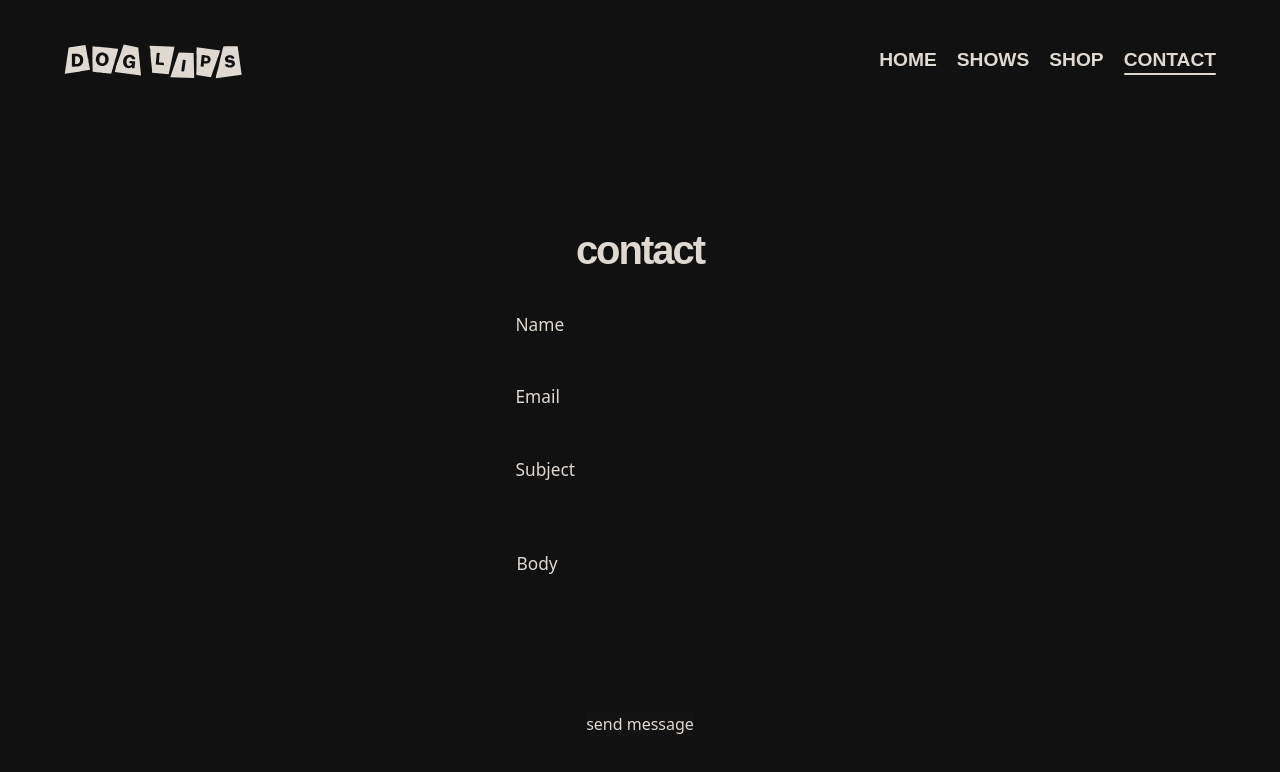
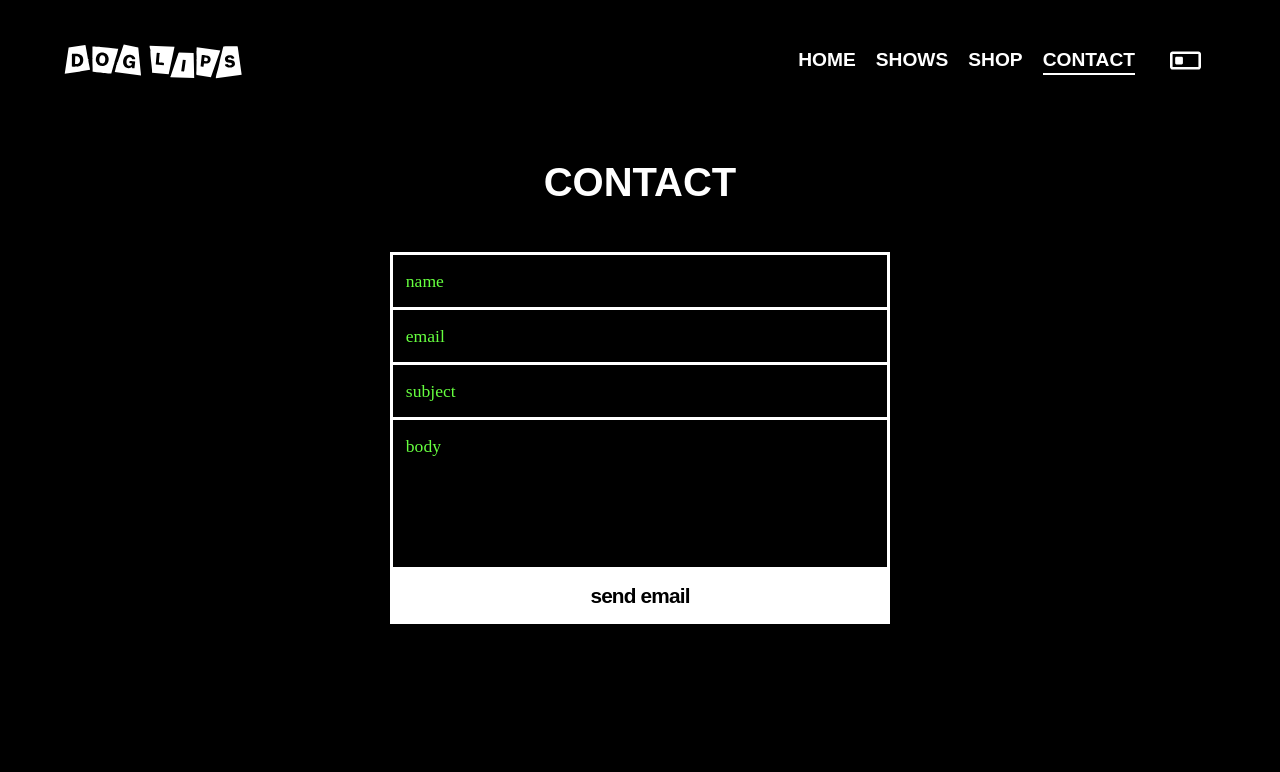
Before and after one commit to qinflan/dog-lips-site, a React (Vite) app: page /contact in a window 1280 px wide. Shown: the top 772 px of the page. Built offline with nearby package versions, Linux system fonts and the light colour scheme; a web font is replaced by a local one.

Commit message:
contact and styling

```diff
--- a/src/App.css
+++ b/src/App.css
@@ -23,5 +23,15 @@ h1 {
   font-family: "neue-haas-grotesk-display", Arial, Helvetica, sans-serif;
   font-weight: 700;
   font-size: 2.5em;
-  letter-spacing: -0.05em;
+  color: var(--primary-text);
+  user-select: none;
 }
+
+/* h1 {
+  font-family: "Eurostile", Arial, Helvetica, sans-serif;
+  font-weight: 800;
+  font-size: 2.5em;
+  letter-spacing: -0.04em;
+  color: var(--primary-text);
+  text-transform: uppercase;
+} */
--- a/src/components/Navbar.css
+++ b/src/components/Navbar.css
@@ -27,7 +27,7 @@
     text-decoration: none;
     font-size: larger;
     font-family: "eurostile", sans-serif;
-    font-weight: 700;
+    font-weight: 800;
     font-style: normal;
     user-select: none;
 }
@@ -49,7 +49,6 @@
   left: 0; right: 0; bottom: -5px;
   height: 2px;
   background: var(--nav-text);
-  border-radius: 1px;
   transform: scaleX(0);
   transform-origin: left;
   transition: transform 0.3s cubic-bezier(.6,0,.2,1);
@@ -61,12 +60,18 @@
   transform: scaleX(1);
 }
 
+.theme-slider-container {
+    display: flex;
+    align-items: center;
+    justify-content: center;
+    padding: 0px 15px;
+}
 .mobile-nav-btn {
     background-color: var(--page-background);
     color: var(--icon);
     cursor: pointer;
     padding: 0.3rem;
-    border-radius: 0.375rem;
+    border-radius: 0.1rem;
     transition: 0.3s;
 }
 
@@ -102,7 +107,7 @@
     font-style: normal;
     font-size: 4em;
     line-height: 1.1em;
-    letter-spacing: -0.02em;
+    letter-spacing: -0.05em;
 }
 
 .mobile-nav-link:hover {
--- a/src/components/Navbar.tsx
+++ b/src/components/Navbar.tsx
@@ -1,6 +1,17 @@
 import { useEffect, useState, useRef } from "react"
-import { motion, AnimatePresence, easeInOut, circIn, circOut, circInOut, backIn, backInOut, backOut, anticipate } from "motion/react"
+import { motion,
+    AnimatePresence,
+    easeInOut,
+    circIn,
+    circOut,
+    circInOut,
+    backIn,
+    backInOut,
+    backOut,
+    anticipate
+} from "motion/react"
 import "./Navbar.css"
+import { ToggleTheme } from '../components/theme/toggleTheme'
 import { IoClose } from "react-icons/io5";
 import { NavLink } from 'react-router'
 import { DynamicLogo } from './theme/DynamicLogo'
@@ -89,6 +100,9 @@ const Navbar = () => {
                 <NavLink className="nav-link" to="/contact">
                     <span>CONTACT</span>
                 </NavLink>
+                <div className="theme-slider-container">
+                <ToggleTheme/>
+                </div>
               </div>
 
             {/* Mobile Menu Button */}
--- a/src/components/theme/toggleTheme.tsx
+++ b/src/components/theme/toggleTheme.tsx
@@ -1,6 +1,7 @@
 import React, { useContext } from 'react'
-import { BsFillSunFill } from "react-icons/bs";
-import { WiMoonAltThirdQuarter } from "react-icons/wi";
+import { CgToggleSquareOff } from "react-icons/cg";
+import { CgToggleSquare } from "react-icons/cg";
+
 import { ThemeContext } from './ThemeContext';
 
 // define toggleTheme as functional component
@@ -16,7 +17,14 @@ export const ToggleTheme: React.FC = () => {
 
     return (
         <div className="toggle-container">
-            <WiMoonAltThirdQuarter  className="bg-[var(--page-foreground)] rounded-lg border border-widget-stroke text-[var(--icon)] cursor-pointer p-1.5 hover:opacity-70 transition" size={34} onClick={toggleTheme} />
+            { theme === 'dark' ? (
+                <CgToggleSquare className="rounded-lg text-[var(--icon)] cursor-pointer hover:opacity-70 transition" size={31} onClick={toggleTheme} />
+            ) : (
+                <CgToggleSquareOff className="rounded-lg text-[var(--icon)] cursor-pointer hover:opacity-70 transition" size={31} onClick={toggleTheme} />
+            )}
+
+
+
         </div>
     )
 
--- a/src/index.css
+++ b/src/index.css
@@ -25,25 +25,24 @@
 [data-theme="dark"] {
 
   /* page */
-  --page-background: #111111;
+  --page-background: #000000;
   --page-foreground: #131313;
   --foreground-hover:#2d2e30;
   --page-divider: #383838;
-  --icon: #E0D9D2;
+  --icon: #ffffff;
 
   /* text */
-  --header-text: #E0D9D2;
-  --primary-text: #E0D9D2;
-  --secondary-text: #E0D9D2;
-  --placeholder-text: #E0D9D2;
-  --nav-text:  #E0D9D2;
-
+  --header-text: #ffffff;
+  --primary-text: #ffffff;
+  --secondary-text: #ffffff;
+  --placeholder-text: #66ff3f;
+  --nav-text:  #ffffff;
+  --accent-text: #66ff3f;
 }
 
 [data-theme="light"] {
   /* page */
-  --page-background: #E0D9D2;
-  --page-foreground: #ffffff;
+  --page-background: #f0eee7;
   --foreground-hover:#2d2e30;
   --page-divider: #686868;
   --icon: #0D0D0D;
@@ -53,6 +52,6 @@
   --header-text: #0D0D0D;
   --primary-text: #0D0D0D;
   --secondary-text: #0D0D0D;
-  --placeholder-text: #a0a0a0;
+  --placeholder-text: #000000;
   --nav-text:  #0D0D0D;
 }
--- a/src/pages/Contact.css
+++ b/src/pages/Contact.css
@@ -1,18 +1,20 @@
 .form-section-container {
-    margin-top: 100px;
-    position: relative;
+    margin-top: 2rem;
+    max-width: 800px;
+    width: 100%;
     color: var(--primary-text);
     display: flex;
     flex-direction:column;
     align-items: center;
     justify-content: center;
-    gap:20px;
-    margin-bottom: 20vh;
+    gap:5vh;
 }
 
 .form-container {
     display: flex;
     position: relative;
+    width: 500px;
+    margin-bottom: 20px;
 }
 
 .input-fields-container {
@@ -21,27 +23,16 @@
     flex-direction:column;
     align-items: center;
     width: 100%;
-    gap: 24px;
+    border: 3px solid var(--icon);
 }
 
 .input-field {
     width: 100%;
-    border:none;
-    color: var(--primary-text);
+    color: var(--accent-text);
     padding: 0.8rem;
-    font-size: 1.08rem;
-    font-style: normal;
-    font-weight: 500;
-    line-height: normal;
-    transition: border-color 0.3s ease;
-    outline: none;
-}
-
-.input-fields-container input{
-    border:none;
-    border-radius: 4px;
-    transition: border-color 0.3s ease;
-    outline: none;
+    font-size: 1.1rem;
+    border-bottom: 3px solid var(--icon);
+    font-family: 'Times New Roman', Times, serif;
 }
 
 .input-field::placeholder {
@@ -49,25 +40,45 @@
 }
 
 textarea.input-field {
-    border-radius: 4px;
-    padding: 0.8em;
     resize:none;
     min-height: 150px;
-    margin-top: 20px;
 }
 
-.input-fields-container .brutal-button {
-    background-color: var(--page-foreground);
+.input-field:focus,
+.input-field:active {
+  outline: none;
+  box-shadow: none;
+}
+
+.email-submit-button {
+    width: 100%;
+    padding: 10px;
+    background-color: var(--icon);
+    color: var(--page-background);
+    font-size: 1.3rem;
+    font-weight: 600;
+    font-family: "Eurostile", Arial, Helvetica, sans-serif;
+    font-weight: 800;
+    letter-spacing: -0.04em;
+    cursor: pointer;
+    transition: 0.3s
+}
+
+.email-submit-button:hover {
+    opacity: 90%;
+    transition: 0.3s;
 }
 
 
-@media(max-width: 600px) {
+@media(max-width: 700px) {
     .input-fields-container {
-        width: 90%;
         background-color: unset;
-        border: unset;
         border-radius: 0;
         padding: unset;
-        gap: 24px;
+    }
+
+    .form-container {
+        width: 100%;
+        flex-direction: column;
     }
 }
--- a/src/pages/Contact.tsx
+++ b/src/pages/Contact.tsx
@@ -1,6 +1,6 @@
-import React, {useState} from 'react'
+import React, { useState } from 'react'
 import axios from 'axios';
-import { ToastContainer,toast } from 'react-toastify';
+import { ToastContainer, toast } from 'react-toastify';
 import 'react-toastify/dist/ReactToastify.css'
 import "./Contact.css";
 
@@ -16,7 +16,7 @@ const Contact = () => {
     e.preventDefault();
 
     try {
-      const formResponse = await axios.post("https://portfolio-server-phi-umber.vercel.app/api/contact/sendContactEmail",
+      const formResponse = await axios.post("https://example-api.com/send-email",  // setup backend first
         {
           Name,
           email,
@@ -39,50 +39,52 @@ const Contact = () => {
   }
 
   return (
+    <div className="page-content-container">
       <div className="form-section-container">
-      <h1 className="section-title">contact</h1>
+        <h1 className="section-title">CONTACT</h1>
         <form className="form-container" onSubmit={handleSubmit}>
           <div className="input-fields-container">
             <input
               type="text"
               className="input-field"
-          placeholder="Name"
+              placeholder="name"
               value={Name}
               onChange={(e) => setName(e.target.value)}
-          required/>
+              required />
 
             <input
               type="text"
               className="input-field"
-          placeholder="Email"
+              placeholder="email"
               value={email}
               onChange={(e) => setEmail(e.target.value)}
-          required/>
+              required />
 
             <input
               type="text"
               className="input-field"
-          placeholder="Subject"
+              placeholder="subject"
               value={subject}
               onChange={(e) => setSubject(e.target.value)}
-          required/>
+              required />
 
             <textarea
               className="input-field"
-          placeholder="Body"
+              placeholder="body"
               value={body}
               maxLength={370}
               onChange={(e) => setBody(e.target.value)}
-          required/>
+              required />
 
-        <button type="submit" className="brutal-button">
-          send message
+            <button type="submit" className="email-submit-button">
+              send email
             </button>
 
           </div>
 
-      <ToastContainer position="bottom-right"/>
+          <ToastContainer position="bottom-right" />
         </form>
+      </div>
     </div>
   )
 }
--- a/src/pages/Home.css
+++ b/src/pages/Home.css
@@ -1,7 +1,7 @@
 .spotify-widget-container {
-    margin-top: 100px;
-    position: relative;
-    width: 60%;
+    margin-top: 2rem;
+    max-width: 1000px;
+    width: 100%;
     user-select: none;
 }
 
--- a/src/pages/Home.tsx
+++ b/src/pages/Home.tsx
@@ -1,5 +1,4 @@
 import './Home.css'
-import { ToggleTheme } from '../components/theme/toggleTheme'
 
 const Home = () => {
   return (
@@ -15,7 +14,6 @@ const Home = () => {
             loading="lazy">
           </iframe>
         </div>
-        <ToggleTheme />
       </div>
     </div>
   )
--- a/src/pages/Shop.tsx
+++ b/src/pages/Shop.tsx
@@ -1,8 +1,11 @@
-import React from 'react'
 
 const Shop = () => {
   return (
-    <div>Shop</div>
+    <div className="page-content-container">
+      <h1>
+        SHOP
+      </h1>
+    </div>
   )
 }
 
--- a/src/pages/Shows.tsx
+++ b/src/pages/Shows.tsx
@@ -1,8 +1,9 @@
-import React from 'react'
 
 const Shows = () => {
   return (
-    <div>Shows</div>
+    <div className="page-content-container">
+      <h1>SHOWS</h1>
+    </div>
   )
 }
 
```
Also changed, not shown: public/text-logo-dark.svg. Lines whose indentation alone changed are shown as unchanged.
